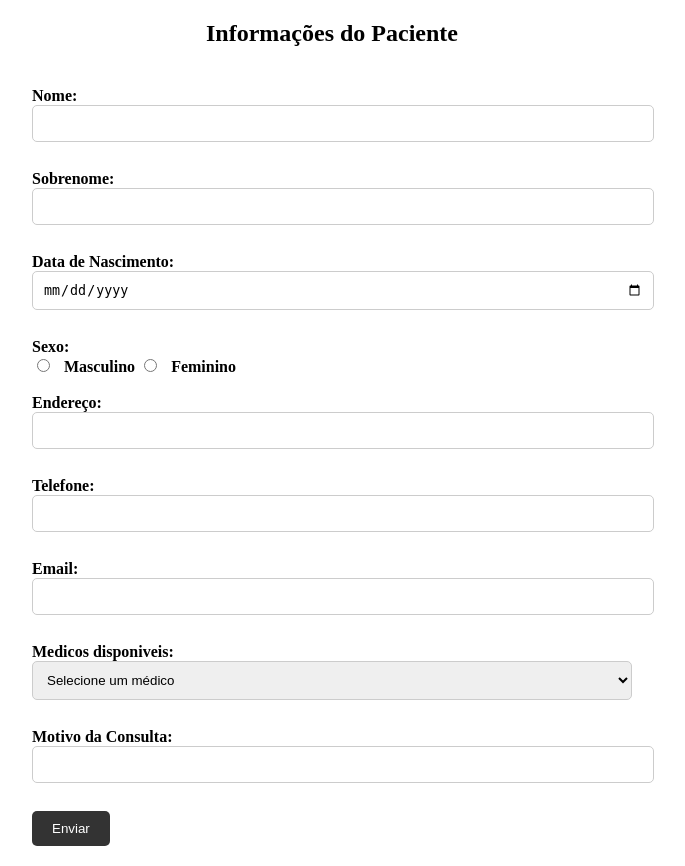
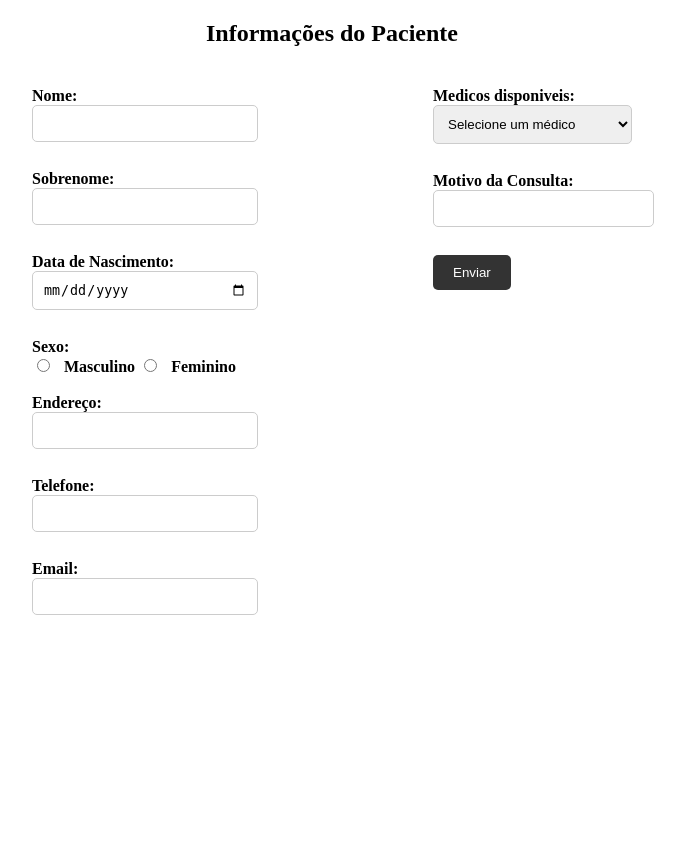
Before and after one commit to mychaelmatos/projeto_bd, a PHP site: page / in a window 1280 px wide. Shown: the part 78-944 px from the top of the page, without its empty margins (308-993 px from the left). After the commit the page ends 693 px from the top, so only its background shows below. Run offline with PHP 8.4, Linux system fonts and the light colour scheme; data that the repository does not hold is empty.

Commit message:
atualização 2

```diff
--- a/index.php
+++ b/index.php
@@ -56,6 +56,8 @@ if ($_SERVER['REQUEST_METHOD'] == 'POST') {
     <h2>Informações do Paciente</h2>
 
     <form action="index.php" method="POST">
+        <div class="paginapaciente">
+            <div class="paciente">
                 <label for="nome">Nome:</label><br>
                 <input type="text" id="nome_id" name="nome" required><br><br>
 
@@ -79,7 +81,9 @@ if ($_SERVER['REQUEST_METHOD'] == 'POST') {
 
                 <label for="email">Email:</label><br>
                 <input type="text" id="email_id" name="email" required><br><br>
+            </div>
 
+            <div class="consulta">
                 <label for="medico">Medicos disponiveis:</label><br>
                 <select name="medico" id="medico_id">
                     <option disabled selected value="">Selecione um médico</option>
@@ -92,6 +96,8 @@ if ($_SERVER['REQUEST_METHOD'] == 'POST') {
                 <input type="text" id="motivo_id" name="motivo" required><br><br>
 
                 <input type="submit" value="Enviar">
+            </div>
+        </div>
     </form>
 
 </body>
--- a/informacao.php
+++ b/informacao.php
@@ -47,8 +47,8 @@ $prescricoes = $prescricoes->fetchAll(PDO::FETCH_ASSOC);
     <link rel="stylesheet" href="styles\informacao.css">
 </head>
 <body>
+    <h1>Informações Gerais da Consulta</h1>
     <div class="cartao">
-        <h1>Informações Gerais da Consulta</h1>
         <div class="div1">
             <h3>Informações da consulta</h3>
             <span>Data da consulta: </span>
--- a/styles/informacao.css
+++ b/styles/informacao.css
@@ -3,14 +3,16 @@ body {
     padding: 0;
     background-color: #f2f2f2;
     display: flex;
+    flex-direction: column;
     justify-content: center;
     align-items: center;
     height: 100vh;
 }
 
 .cartao {
+    display: flex;
+    flex-direction: row;
     width: 80%;
-    height: 100%;
     padding: 20px 40px;
     background-color: #fff;
     border-radius: 5px;
--- a/styles/style.css
+++ b/styles/style.css
@@ -64,3 +64,8 @@ input[type="submit"] {
 input[type="submit"]:hover {
     background-color: #555;
 }
+
+.paginapaciente{
+    display: flex;
+    justify-content: space-between;
+}
```
Lines whose indentation alone changed are shown as unchanged.
